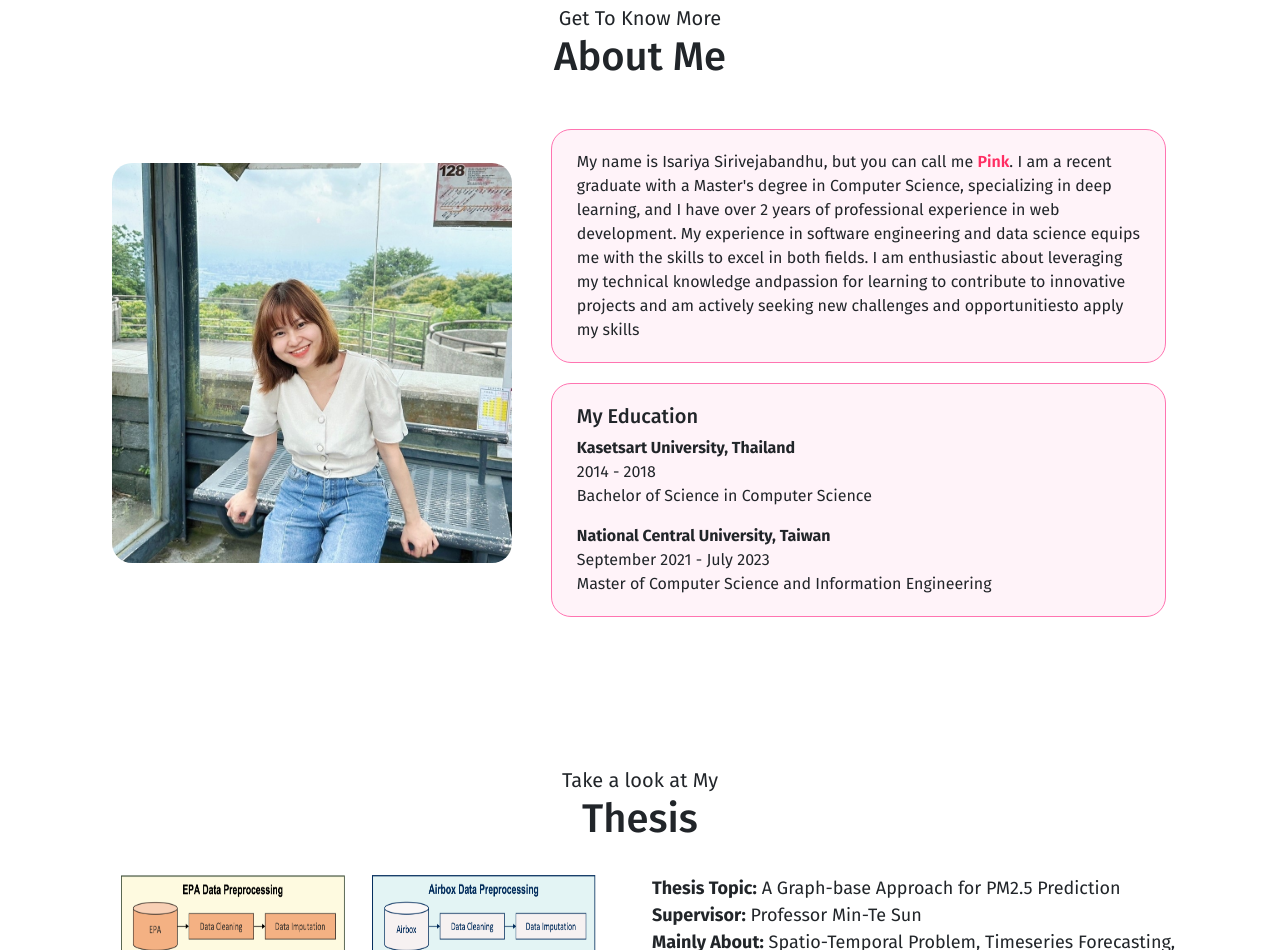
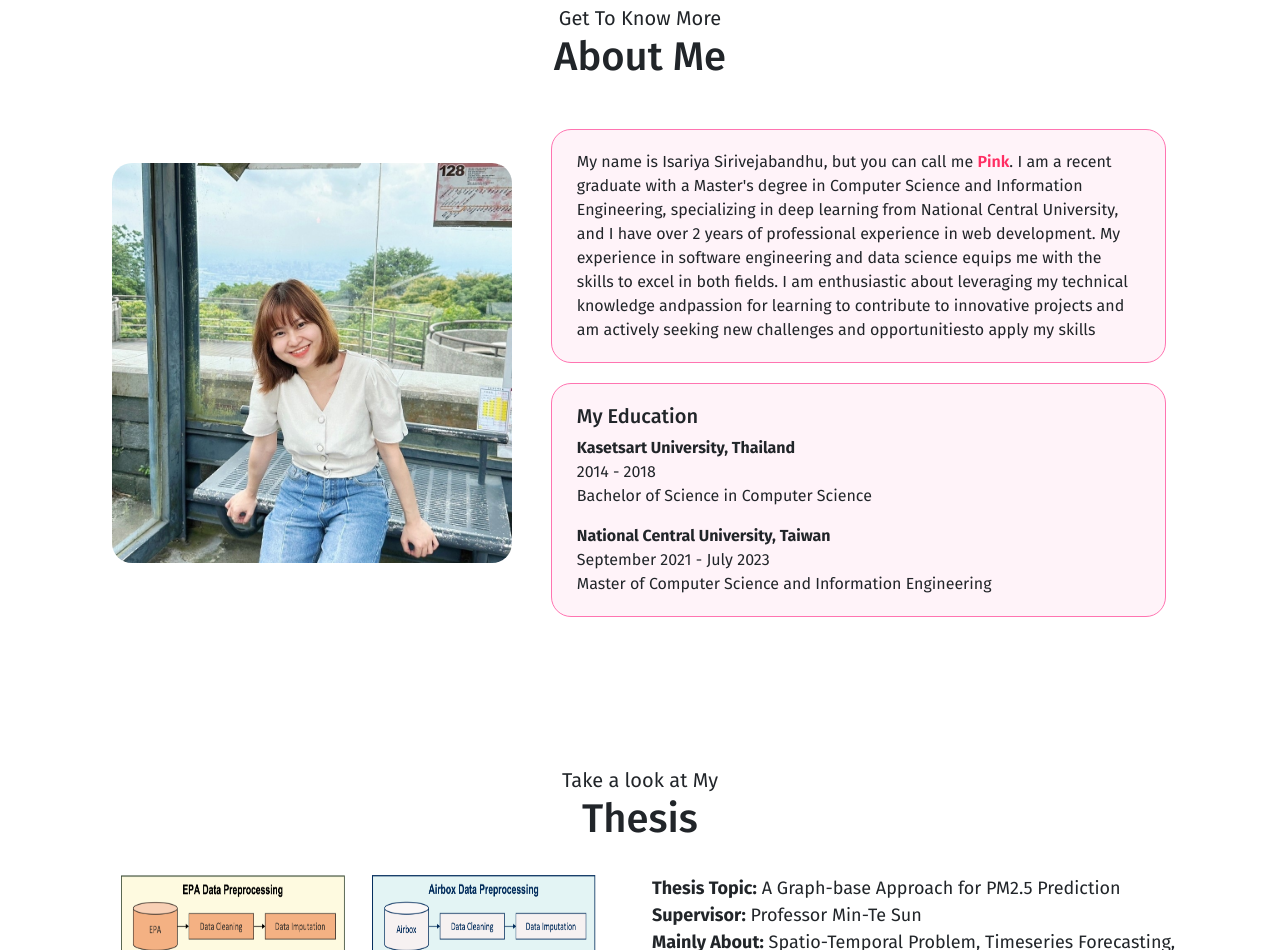
Before and after one commit to PinkyPink213/PinkyPink213.github.io, a website: page index.html in a window 1280 px wide. Shown: the part 878-1828 px from the top of the page. Drawn offline with nearby package versions, Linux system fonts and the light colour scheme.

Commit message:
update about me

```diff
--- a/index.html
+++ b/index.html
@@ -144,8 +144,8 @@
                   <p class="m-0">
                     My name is Isariya Sirivejabandhu, but you can call me
                     <em class="p-text">Pink</em>. I am a recent graduate with a
-                    Master's degree in Computer Science, specializing in deep
-                    learning, and I have over 2 years of professional experience
+                    Master's degree in Computer Science and Information Engineering, specializing in deep
+                    learning from National Central University, and I have over 2 years of professional experience
                     in web development. My experience in software engineering
                     and data science equips me with the skills to excel in both
                     fields. I am enthusiastic about leveraging my technical
```
